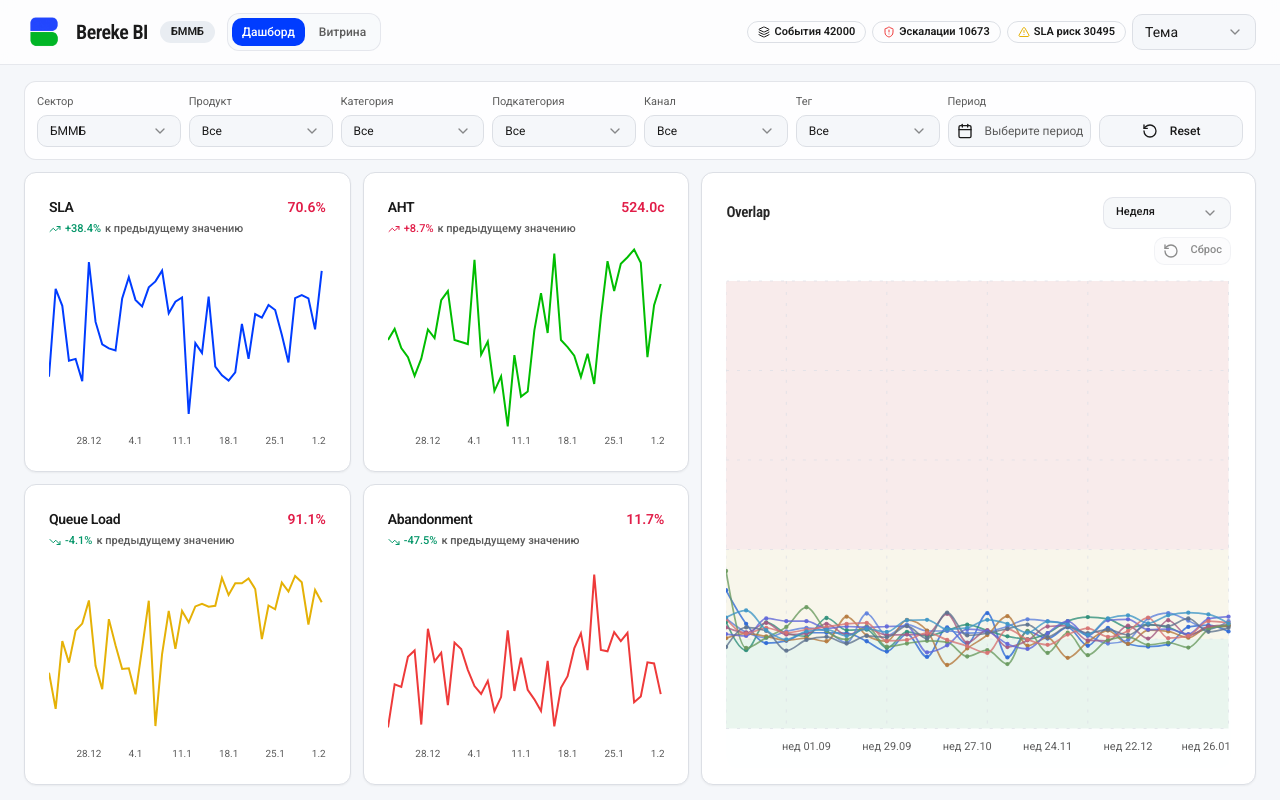
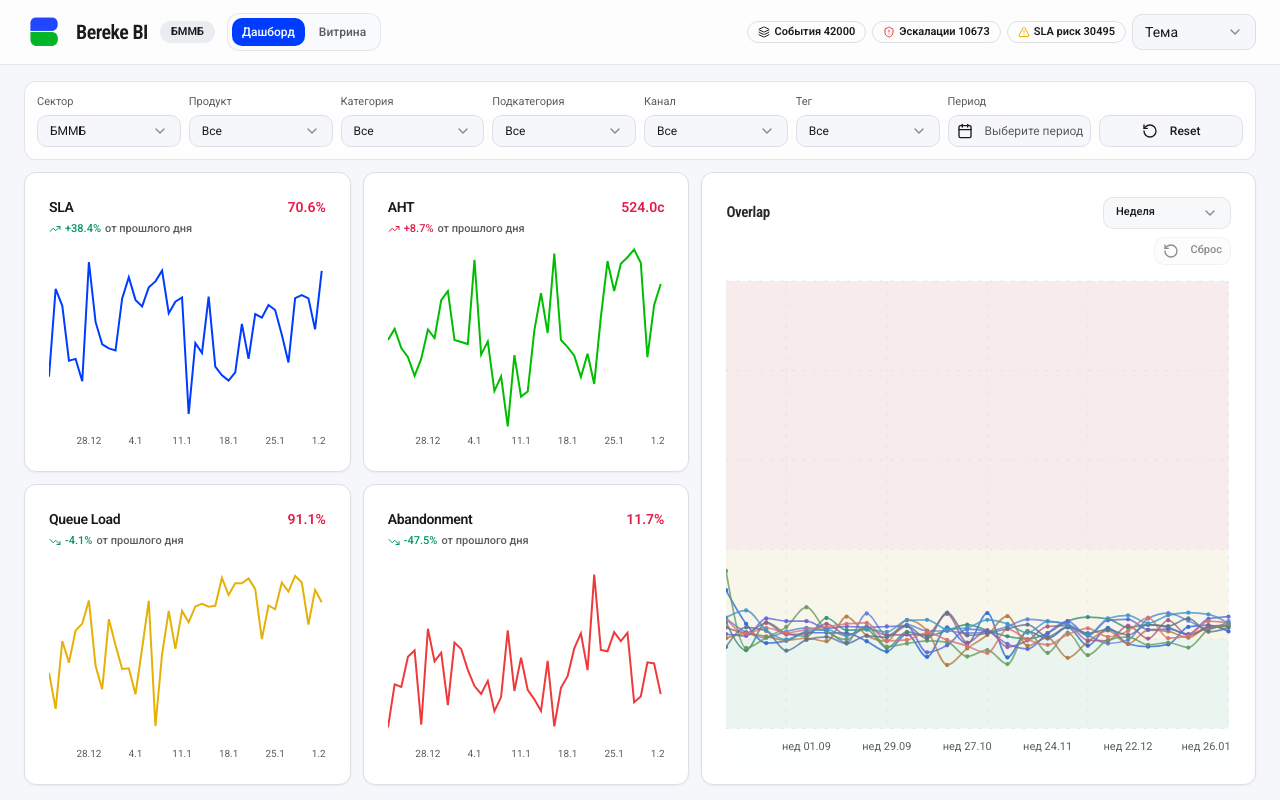
Before and after one commit to iowathe3rd/graphs.bbeglerov.dev, a Next.js app: page / in a window 1280 px wide. Built offline with nearby package versions, Linux system fonts and the light colour scheme.

Commit message:
Adjust line card comparison label by data period

```diff
--- a/components/dashboard-line-card.tsx
+++ b/components/dashboard-line-card.tsx
@@ -26,6 +26,27 @@ function metricSemanticTone(metric: MetricInfo, value: number) {
   if (value <= metric.thresholds.high) return 'text-emerald-600'
   if (value <= metric.thresholds.medium) return 'text-amber-500'
   return 'text-rose-600'
+}
+
+function trendComparisonLabel(data: MetricDataPoint[]) {
+  if (data.length < 2) {
+    return 'от предыдущего периода'
+  }
+
+  const lastDate = new Date(data[data.length - 1]?.date)
+  const prevDate = new Date(data[data.length - 2]?.date)
+
+  if (Number.isNaN(lastDate.getTime()) || Number.isNaN(prevDate.getTime())) {
+    return 'от предыдущего периода'
+  }
+
+  const dayDiff = Math.abs(lastDate.getTime() - prevDate.getTime()) / (1000 * 60 * 60 * 24)
+
+  if (dayDiff >= 27) {
+    return 'от прошлого месяца'
+  }
+
+  return 'от прошлого дня'
 }
 
 function trendSemanticTone(metric: MetricInfo, deltaPercent: number) {
@@ -60,6 +81,7 @@ export function DashboardLineCard({ metric, data }: DashboardLineCardProps) {
   const TrendIcon = deltaPercent >= 0 ? TrendingUp : TrendingDown
   const currentTone = metricSemanticTone(metric, current)
   const trendTone = trendSemanticTone(metric, deltaPercent)
+  const trendComparison = trendComparisonLabel(data)
 
   return (
     <Card className="flex h-full min-h-0 flex-col">
@@ -72,7 +94,7 @@ export function DashboardLineCard({ metric, data }: DashboardLineCardProps) {
           <TrendIcon className="h-3 w-3" />
           {trendPrefix}
           {deltaPercent.toFixed(1)}%
-          <span className="text-muted-foreground">к предыдущему значению</span>
+          <span className="text-muted-foreground">{trendComparison}</span>
         </p>
       </CardHeader>
       <CardContent className="flex-1 pb-3 pt-0">
```
